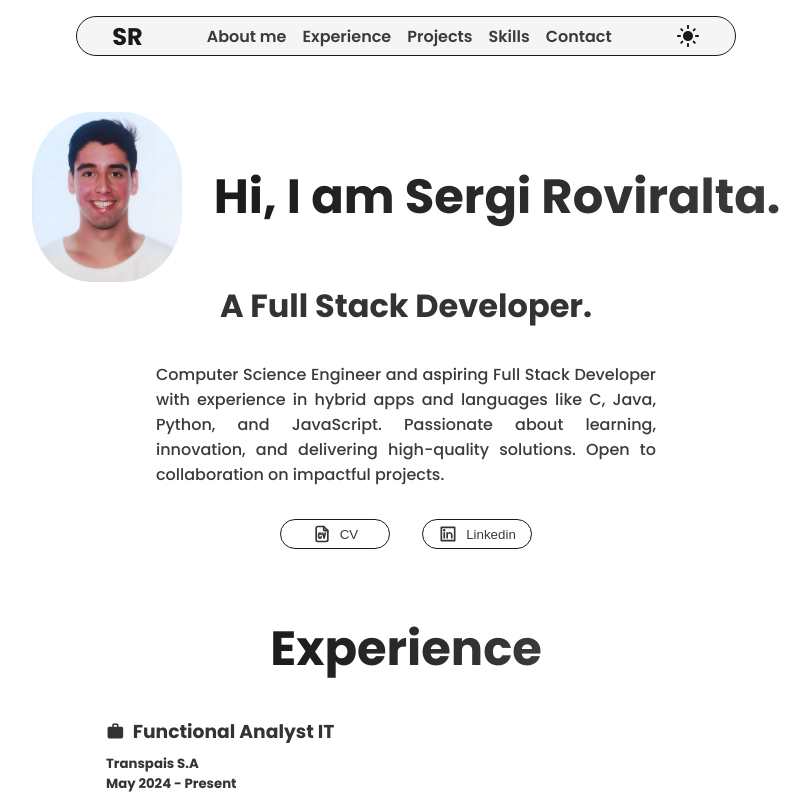
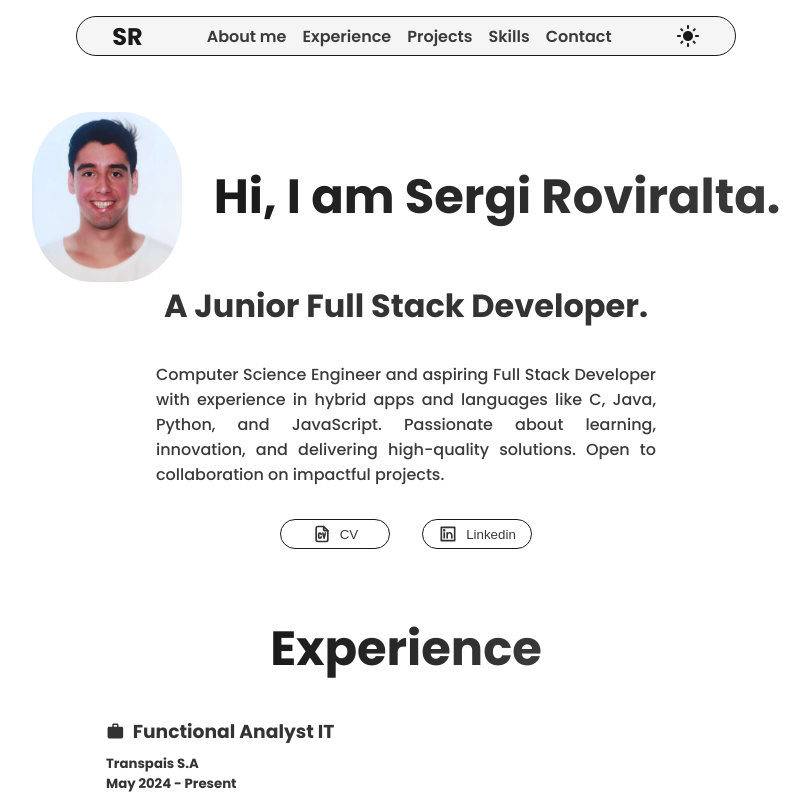
Before and after one commit to roviralta/my-portfolio, a React (Create React App) app: page / in a window 1280 px wide. Shown: the top 800 px of the page, without its empty margins (234-1044 px from the left). Built offline with nearby package versions, Linux system fonts and the light colour scheme.

Commit message:
last commit till the IA change

```diff
--- a/public/index.html
+++ b/public/index.html
@@ -8,8 +8,7 @@
 			name="description"
 			content="Hire Sergi Roviralta to create your web or mobile application. Web Developer specialized in creating unique applications."
 		/>
-
-		<title>Sergi's portfolio - Full Stack developer</title>
+		<title>Sergi's portfolio - Junior Full Stack developer</title>
 	</head>
 	<body>
 		<noscript>You need to enable JavaScript to run this app.</noscript>
--- a/src/components/About/About.css
+++ b/src/components/About/About.css
@@ -60,7 +60,6 @@
 	}
 
 	.about-me h1 {
-		font-size: 2rem;
 		text-align: center;
 	}
 
@@ -82,10 +81,6 @@
 		align-items: center;
 	}
 
-	.about-me h1 {
-		font-size: 1.7rem;
-	}
-
 	.about-me h3 {
 		font-size: 0.8rem;
 	}
--- a/src/data/About.js
+++ b/src/data/About.js
@@ -1,7 +1,7 @@
 const about = {
 	// all the properties are optional - can be left empty or deleted
 	name: 'Sergi Roviralta',
-	role: 'Full Stack Developer',
+	role: 'Junior Full Stack Developer',
 	description:
 		'Computer Science Engineer and aspiring Full Stack Developer with experience in hybrid apps and languages like C, Java, Python, and JavaScript. Passionate about learning, innovation, and delivering high-quality solutions. Open to collaboration on impactful projects.',
 	social: {
```
